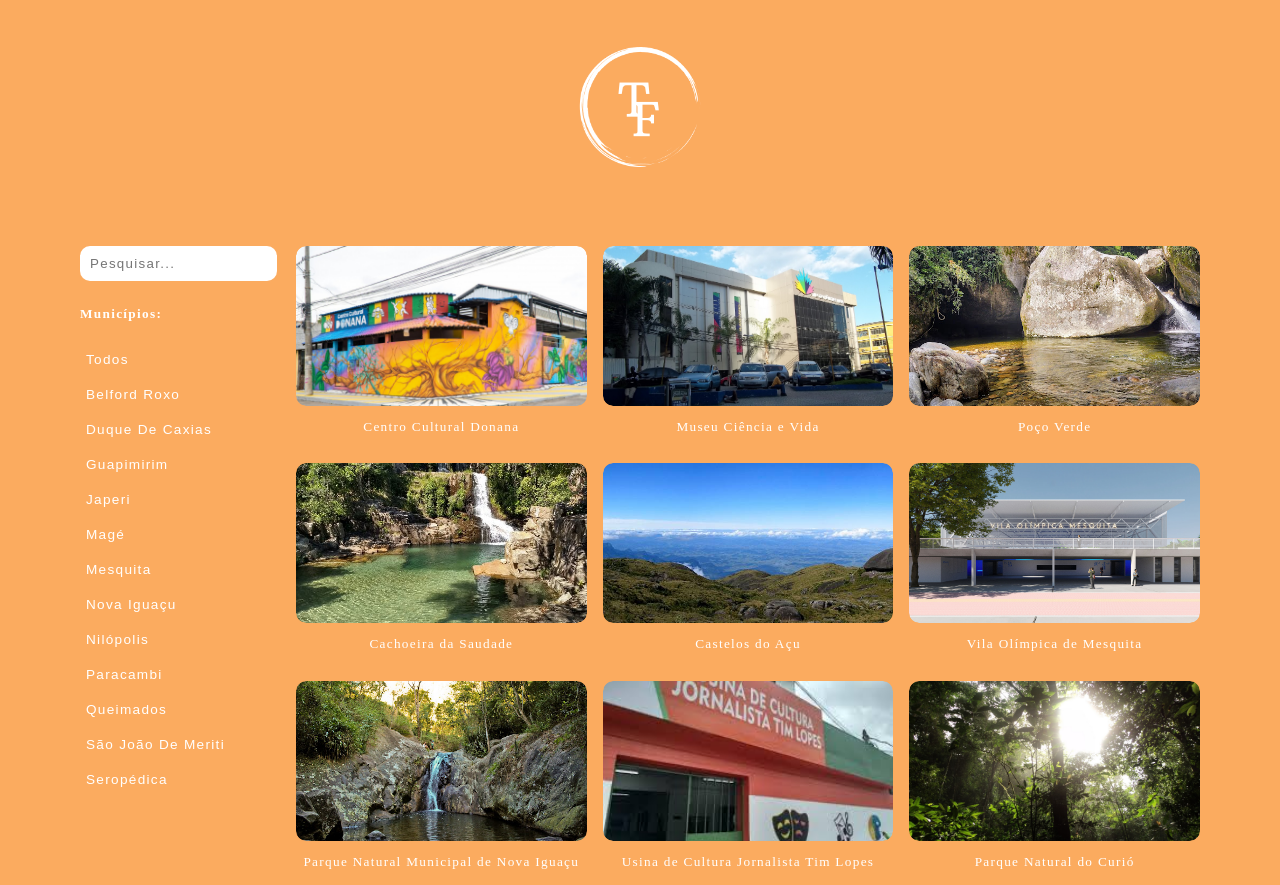
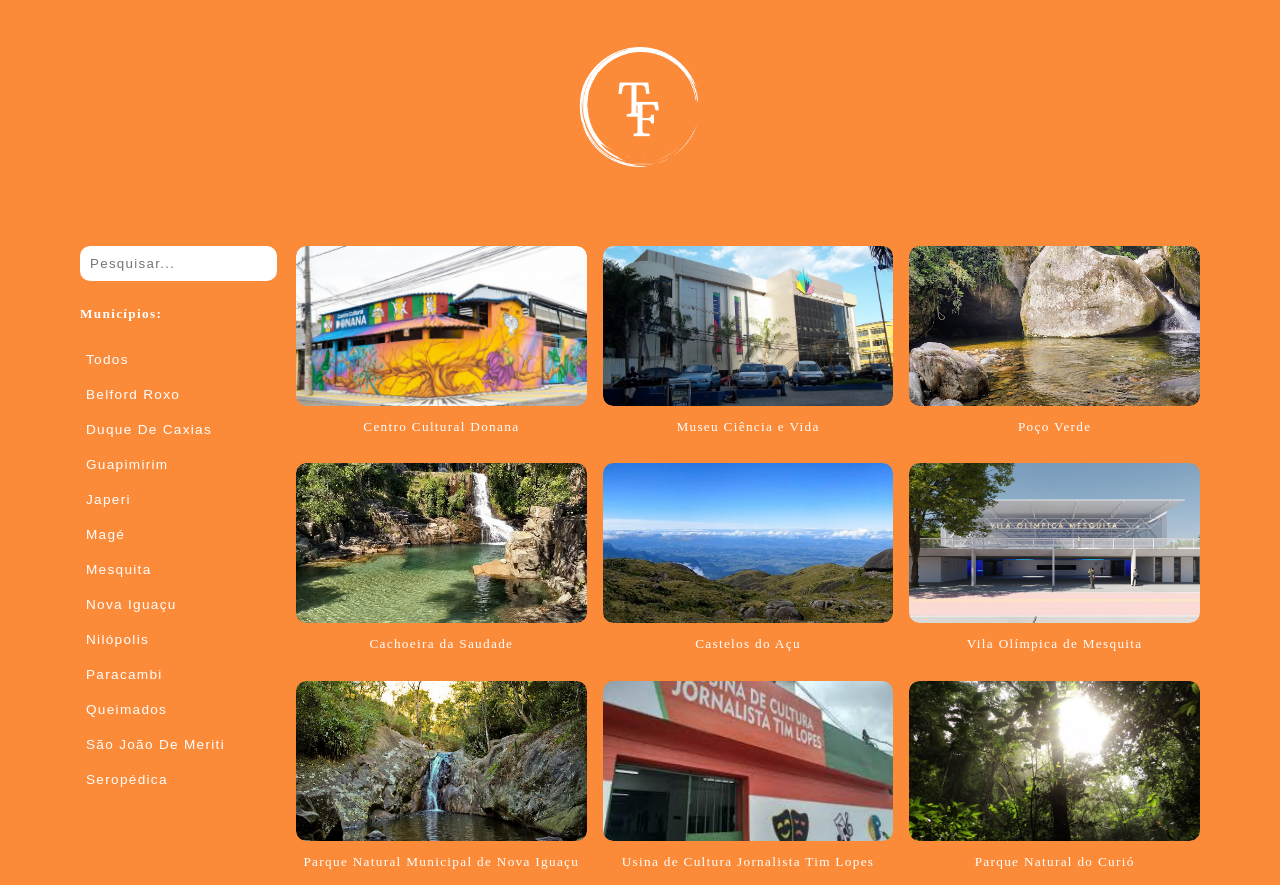
Before and after one commit to Arthur2703/Parte3-proj, a plain HTML site: page filtro/index.html in a window 1280 px wide. Shown: the top 885 px of the page. Drawn offline with Linux system fonts and the light colour scheme.

Commit message:
Update style.css

```diff
--- a/filtro/style.css
+++ b/filtro/style.css
@@ -5,7 +5,7 @@
 }
 
 body{
-    background-color: #fa912ec2;
+    background-color: #FB8A39;
     font-weight: 400;
     line-height: 1.75;
     color: hsl(0, 0%, 100%);
```
